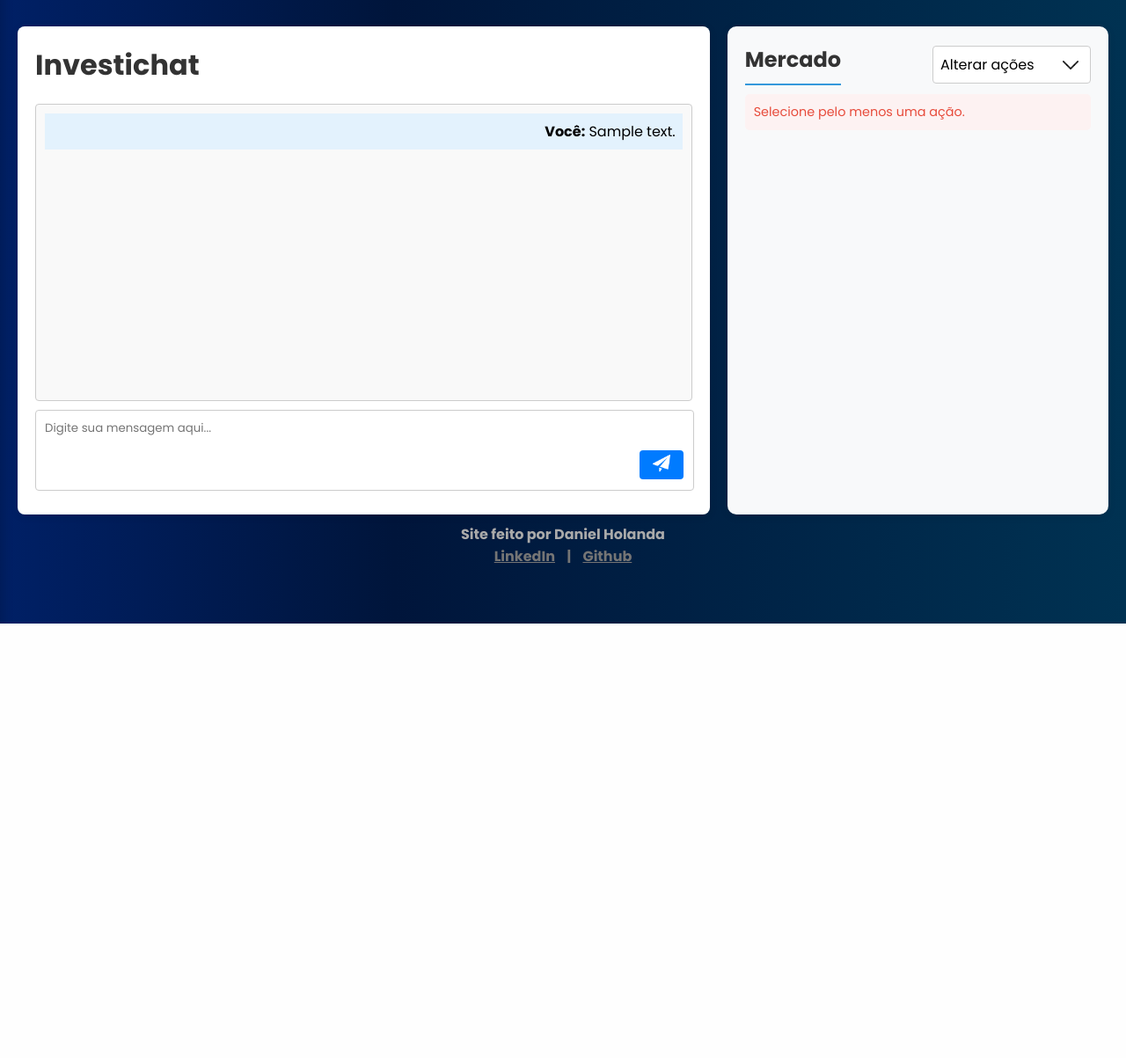
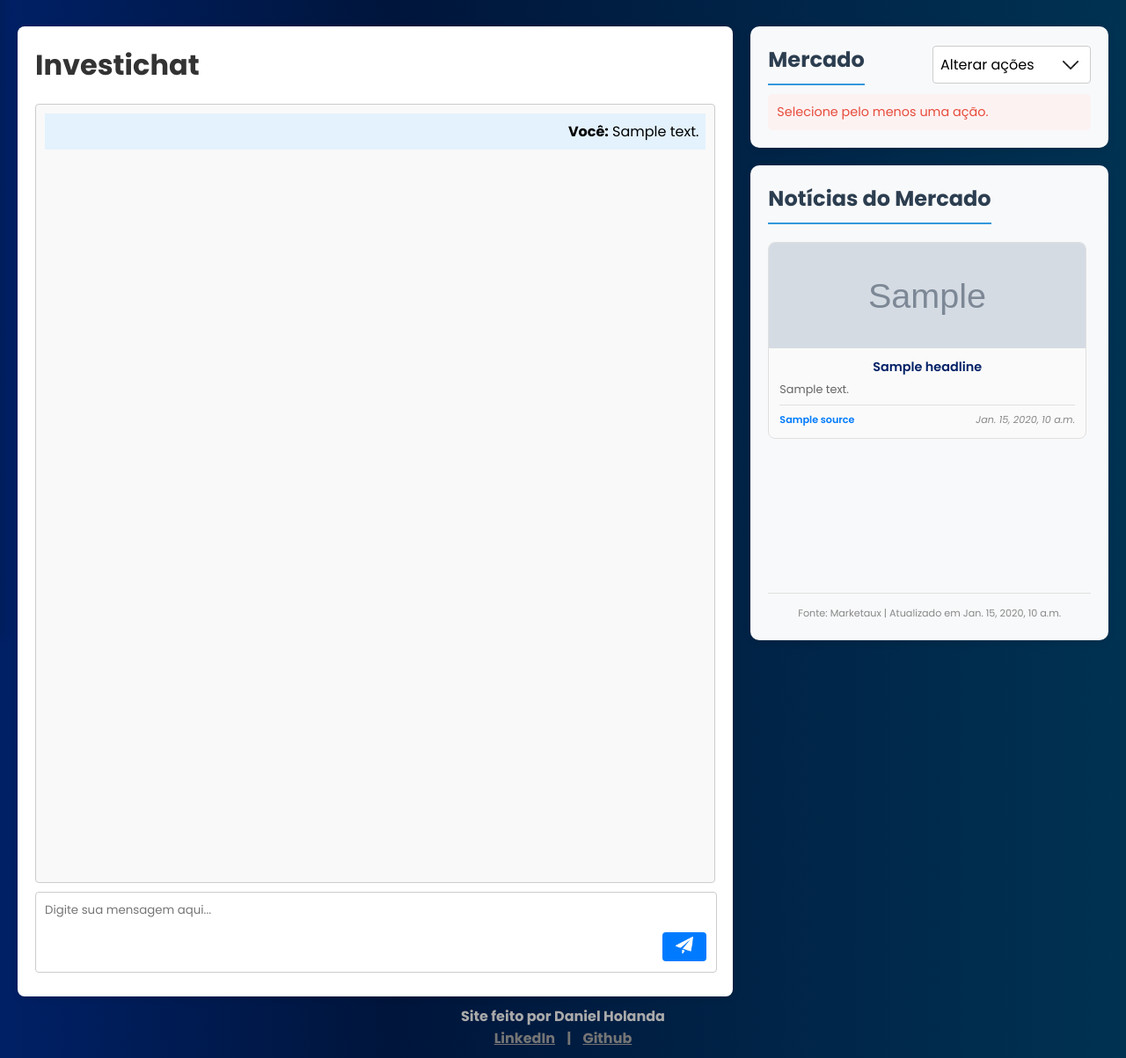
Before and after one commit to dholandac/investichat, a Django app: template chatbot/templates/chatbot/chatbot.html in a window 1280 px wide. Shown: the part 91-1294 px from the top of the page at 88% size. Before the commit the page ends 800 px from the top, so only its background shows below. Run offline with Django 5.2, Linux system fonts and the light colour scheme; the template is opened without the code that fills it: most values are stand-ins (such as "Sample title", 1, 10 or a date in 2020); grey boxes marked "Sample" are stand-in pictures; data that the repository does not hold is empty.

Commit message:
implementando painel de noticias com o marketaux_client

```diff
--- a/chatbot/chatbot_logic/chatbot_logic.py
+++ b/chatbot/chatbot_logic/chatbot_logic.py
@@ -6,7 +6,7 @@ class Chatbot:
         self.gemini_api = gemini_api
         self.conversation_history = []
 
-    def get_response(self, user_message: str, perfil_investidor: str | None = None, history: Optional[List[Dict[str, str]]] = None, user_stocks: Optional[List[str]] = None, all_stocks: Optional[List[Dict[str, str]]] = None, market_info: Optional[str] = None) -> str:
+    def get_response(self, user_message: str, perfil_investidor: str | None = None, history: Optional[List[Dict[str, str]]] = None, user_stocks: Optional[List[str]] = None, all_stocks: Optional[List[Dict[str, str]]] = None, market_info: Optional[str] = None, market_news: Optional[str] = None) -> str:
         # Prompt do sistema para o Investichat (mais flexível, preservando segurança)
         perfil = (perfil_investidor or "NAO_DEFINIDO").upper()
 
@@ -41,6 +41,8 @@ class Chatbot:
             stocks_context += f"\nAções selecionadas pelo usuário: {', '.join(user_stocks)}\n"
         if market_info:
             stocks_context += f"\nResumo de mercado atual: {market_info}\n"
+        if market_news:
+            stocks_context += f"\nNotícias recentes do mercado: {market_news}\n"
 
         systemprompt = f"""
         Prompt de Sistema para o Investichat
--- a/chatbot/static/chatbot.css
+++ b/chatbot/static/chatbot.css
@@ -156,12 +156,18 @@ h1 {
 }
 
 #chat-messages {
-    height: 316px;
-    overflow-y: auto; border: 1px solid #ccc;
+    height: 864px;
+    overflow-y: auto;
+    border: 1px solid #ccc;
     padding: 10px;
     border-radius: 4px;
     margin-bottom: 10px;
     background-color: #f9f9f9;
+}
+
+#chatbot-container {
+    display: flex;
+    flex-direction: column;
 }
 
 .chatbot-title-bar {
@@ -266,6 +272,7 @@ h1 {
     margin: 0 auto;
     padding: 20px;
     padding-bottom: 0px;
+    align-items: flex-start;
 }
 
 .chatbot-section {
@@ -273,25 +280,42 @@ h1 {
     min-width: 600px;
 }
 
-.investment-sidebar {
+.chatbot-section .container {
+    display: flex;
+    flex-direction: column;
+}
+
+.right-sidebar {
     flex: 1;
     min-width: 300px;
+    display: flex;
+    flex-direction: column;
+    gap: 20px;
+}
+
+.investment-sidebar {
     background: #f8f9fa;
     border-radius: 10px;
     padding: 20px;
     box-shadow: 0 2px 10px rgba(0,0,0,0.1);
-    max-height: none;
-    overflow: visible;
-    margin-top:10px;
+    margin-top: 10px;
+}
+
+.news-sidebar {
+    background: #f8f9fa;
+    border-radius: 10px;
+    padding: 20px;
+    box-shadow: 0 2px 10px rgba(0,0,0,0.1);
 }
 
 .investment-sidebar h2 {
-    color: #333;
+    color: #2c3e50;
     margin-bottom: 20px;
     font-size: 1.5em;
     border-bottom: 2px solid #3498db;
     padding-bottom: 10px;
     margin-top: 0px;
+    width: fit-content;
 }
 
 .investment-card {
@@ -709,3 +733,203 @@ body::-webkit-scrollbar-thumb {
         opacity: 0;
     }
 }
+
+.news-sidebar {
+    background: #f8f9fa;
+    border-radius: 10px;
+    padding: 20px;
+    box-shadow: 0 2px 10px rgba(0,0,0,0.1);
+    display: flex;
+    flex-direction: column;
+    height: 500px;
+    overflow: hidden;
+}
+
+.news-sidebar h2 {
+    color: #2c3e50;
+    margin-bottom: 20px;
+    font-size: 1.5em;
+    border-bottom: 2px solid #3498db;
+    padding-bottom: 10px;
+    margin-top: 0px;
+    width: fit-content;
+}
+
+.news-list {
+    display: flex;
+    flex-direction: column;
+    gap: 12px;
+    overflow-y: auto;
+    flex: 1;
+    padding-right: 5px;
+}
+
+.news-list::-webkit-scrollbar {
+    width: 6px;
+}
+
+.news-list::-webkit-scrollbar-track {
+    background: #f1f1f1;
+    border-radius: 10px;
+}
+
+.news-list::-webkit-scrollbar-thumb {
+    background: #007bff;
+    border-radius: 10px;
+}
+
+.news-list::-webkit-scrollbar-thumb:hover {
+    background: #0056b3;
+}
+
+.news-item {
+    border: 1px solid #e0e0e0;
+    border-radius: 8px;
+    padding: 0;
+    transition: all 0.3s ease;
+    background: #fafafa;
+    overflow: hidden;
+    display: flex;
+    flex-direction: column;
+}
+
+.news-item:hover {
+    box-shadow: 0 2px 8px rgba(0, 123, 255, 0.2);
+    border-color: #007bff;
+    transform: translateY(-2px);
+}
+
+.news-image {
+    width: 100%;
+    height: 120px;
+    overflow: hidden;
+    border-radius: 0;
+    margin-bottom: 0;
+}
+
+.news-image img {
+    width: 100%;
+    height: 100%;
+    object-fit: cover;
+}
+
+.news-content {
+    display: flex;
+    flex-direction: column;
+    gap: 8px;
+    padding: 12px;
+    flex: 1;
+}
+
+.news-headline {
+    font-size: 0.9em;
+    font-weight: 600;
+    color: #002066;
+    text-decoration: none;
+    line-height: 1.3;
+    display: -webkit-box;
+    -webkit-line-clamp: 2;
+    -webkit-box-orient: vertical;
+    overflow: hidden;
+}
+
+.news-headline:hover {
+    color: #007bff;
+    text-decoration: underline;
+}
+
+.news-summary {
+    font-size: 0.8em;
+    color: #666;
+    line-height: 1.3;
+    margin: 0;
+    display: -webkit-box;
+    -webkit-line-clamp: 2;
+    -webkit-box-orient: vertical;
+    overflow: hidden;
+}
+
+.news-meta {
+    display: flex;
+    justify-content: space-between;
+    align-items: center;
+    font-size: 0.7em;
+    color: #888;
+    padding-top: 8px;
+    margin-top: auto;
+    border-top: 1px solid #e0e0e0;
+}
+
+.news-source {
+    font-weight: 600;
+    color: #007bff;
+}
+
+.news-date {
+    font-style: italic;
+}
+
+.news-empty {
+    text-align: center;
+    padding: 30px 20px;
+    color: #666;
+}
+
+.news-empty p {
+    margin: 5px 0;
+}
+
+.news-empty-hint {
+    font-size: 0.85em;
+    color: #999;
+    font-style: italic;
+}
+
+.news-footer {
+    margin-top: 10px;
+    padding-top: 8px;
+    border-top: 1px solid #e0e0e0;
+    text-align: center;
+    flex-shrink: 0;
+}
+
+.news-footer small {
+    color: #888;
+    font-size: 0.7em;
+}
+
+/* Responsividade para o painel de notícias */
+@media (max-width: 1024px) {
+    .main-container {
+        flex-direction: column;
+    }
+
+    .right-sidebar {
+        width: 100%;
+        min-width: auto;
+    }
+
+    .chatbot-section {
+        width: 100%;
+        min-width: auto;
+    }
+}
+
+@media (max-width: 768px) {
+    #chat-messages {
+        height: 400px;
+    }
+
+    .news-list {
+        max-height: 400px;
+    }
+
+    .news-panel-header h3 {
+        font-size: 1em;
+    }
+
+    .investment-sidebar,
+    .news-sidebar {
+        padding: 15px;
+    }
+}
--- /dev/null
+++ b/chatbot/templates/chatbot/_news_panel.html
@@ -0,0 +1,38 @@
+{% load static %}
+
+<h2>Notícias do Mercado</h2>
+
+{% if market_news and market_news|length > 0 %}
+    <div class="news-list">
+        {% for news in market_news %}
+            <div class="news-item">
+                {% if news.image %}
+                    <div class="news-image">
+                        <img src="{{ news.image }}" alt="{{ news.headline }}" onerror="this.style.display='none'">
+                    </div>
+                {% endif %}
+                <div class="news-content">
+                    <a href="{{ news.url }}" target="_blank" rel="noopener noreferrer" class="news-headline">
+                        {{ news.headline }}
+                    </a>
+                    {% if news.summary %}
+                        <p class="news-summary">{{ news.summary|truncatewords:20 }}</p>
+                    {% endif %}
+                    <div class="news-meta">
+                        <span class="news-source">{{ news.source }}</span>
+                        <span class="news-date">{{ news.datetime }}</span>
+                    </div>
+                </div>
+            </div>
+        {% endfor %}
+    </div>
+{% else %}
+    <div class="news-empty">
+        <p>Nenhuma notícia disponível no momento.</p>
+        <p class="news-empty-hint">As notícias são atualizadas a cada hora.</p>
+    </div>
+{% endif %}
+
+<div class="news-footer">
+    <small>Fonte: Marketaux | Atualizado em {{ last_updated }}</small>
+</div>
--- a/chatbot/templates/chatbot/chatbot.html
+++ b/chatbot/templates/chatbot/chatbot.html
@@ -74,9 +74,17 @@
             </div>
         </div>
 
-        <!-- Painel de investimentos usando template tag -->
-        <div class="investment-sidebar">
-            {% investment_panel %}
+        <!-- Sidebar direita com dois painéis separados -->
+        <div class="right-sidebar">
+            <!-- Painel de investimentos -->
+            <div class="investment-sidebar">
+                {% investment_panel %}
+            </div>
+
+            <!-- Painel de notícias separado -->
+            <div class="news-sidebar">
+                {% include 'chatbot/_news_panel.html' %}
+            </div>
         </div>
     </div>
 
```
Also changed, not shown: chatbot/finnhub_client.py (+40 -0 lines), chatbot/marketaux_client.py (added, +184 -0 lines), chatbot/views.py (+60 -1 lines).
